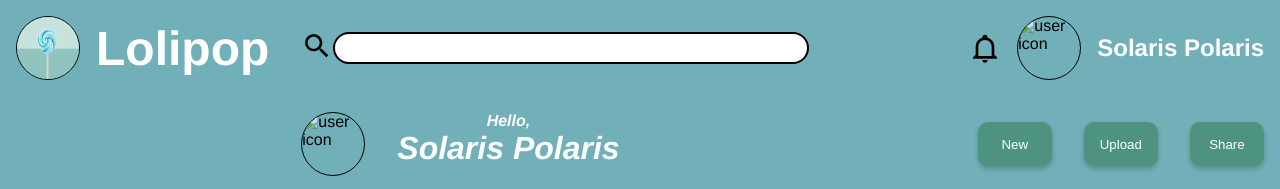
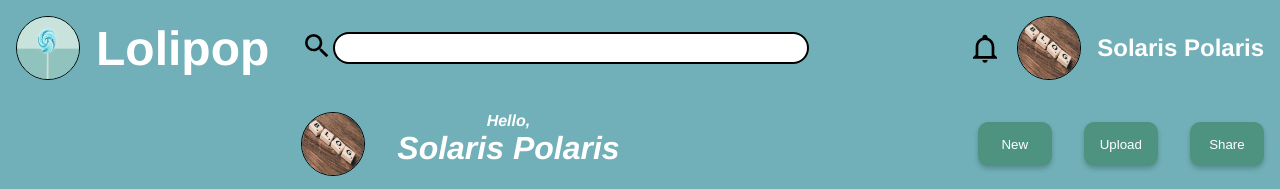
Before and after one commit to solarispolaris/admin-dashboard, a plain HTML site: page index.html in a window 1280 px wide. Shown: the top 189 px of the page. Drawn offline with Linux system fonts and the light colour scheme; the site is published under a folder, as on GitHub Pages, so addresses that start at the root find nothing.

Commit message:
Remove Image Load Conflict in CSS

```diff
--- a/index.html
+++ b/index.html
@@ -91,13 +91,13 @@
                     <svg  viewBox="0 0 24 24">
                         <path fill="currentColor" d="M10 21H14C14 22.1 13.1 23 12 23S10 22.1 10 21M21 19V20H3V19L5 17V11C5 7.9 7 5.2 10 4.3V4C10 2.9 10.9 2 12 2S14 2.9 14 4V4.3C17 5.2 19 7.9 19 11V17L21 19M17 11C17 8.2 14.8 6 12 6S7 8.2 7 11V18H17V11Z" />
                     </svg>
-                    <img class="user-icon" src="/images/icon.jpg" alt="user icon">
+                    <img class="user-icon" src="images/icon.jpg" alt="user icon">
                     <p class="user-name">Solaris Polaris</p>
                 </div>
             </div>
             <div class="bottom-section">
                 <div class="headline">
-                    <img class="user-icon" src="/images/icon.jpg" alt="user icon">
+                    <img class="user-icon" src="images/icon.jpg" alt="user icon">
                     <div class="text-block">
                         <p>Hello,</p>
                         <p>Solaris Polaris</p>
--- a/styles.css
+++ b/styles.css
@@ -182,9 +182,7 @@ img{
     font-weight:800;
 }
 
-.user-icon{
-    content: url("../images/icon.jpg");
-}
+
 
 .headline{
     display: flex;
```
